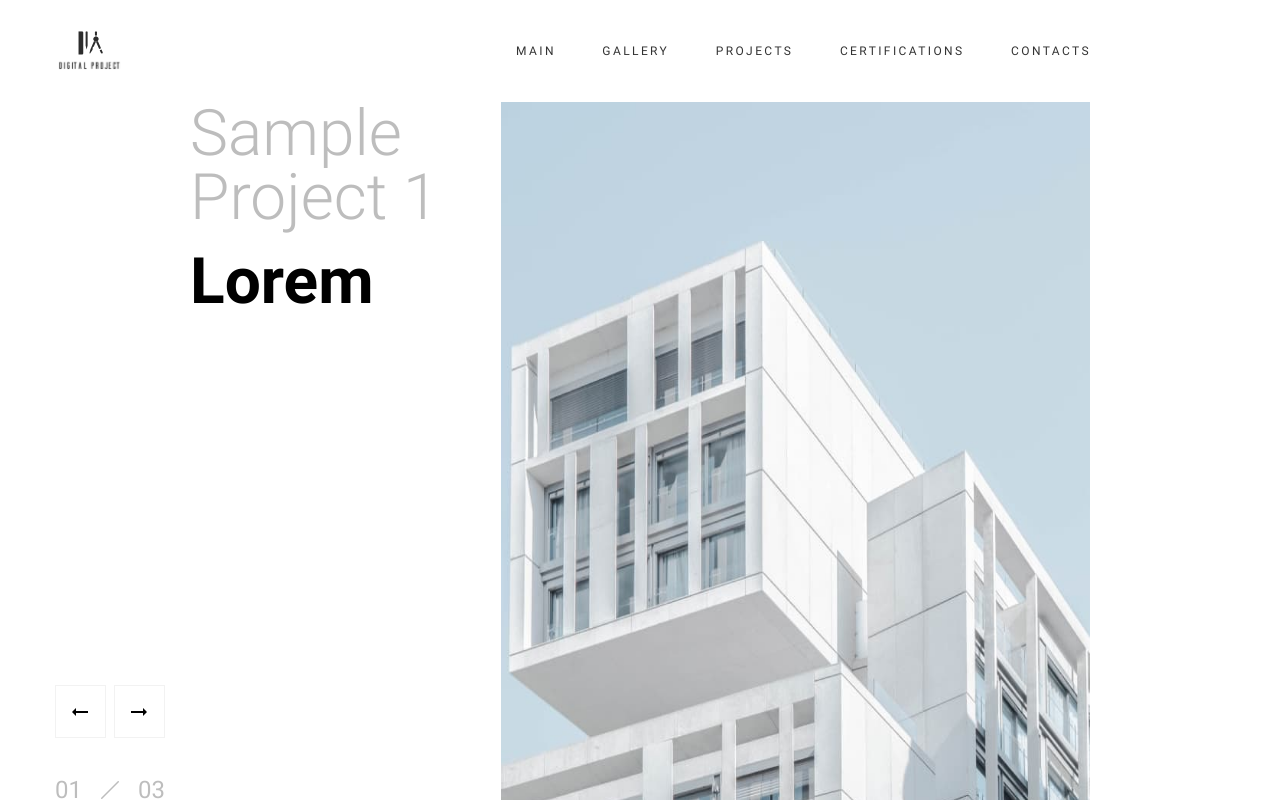
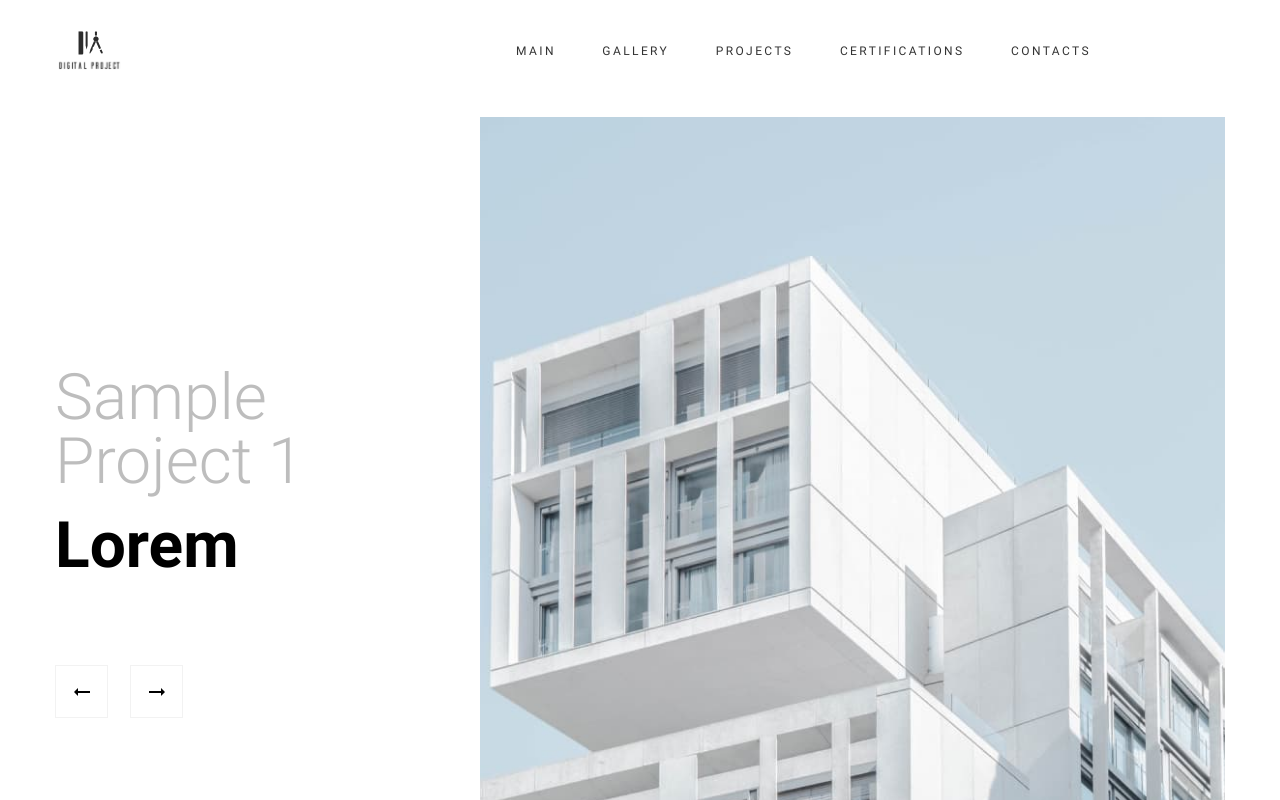
Before and after one commit to vicotroshenko/architects-site, a Next.js app: page / in a window 1280 px wide. Shown: the top 800 px of the page. Built offline with nearby package versions, Linux system fonts and the light colour scheme.

Commit message:
fix: Add slider

```diff
--- a/src/components/Hero/CarrouselItem.component.tsx
+++ b/src/components/Hero/CarrouselItem.component.tsx
@@ -4,7 +4,7 @@ import { BsSlashLg } from 'react-icons/bs';
 
 interface CarrouselItemProps {
   itemAmount: number;
-  itemCurrent: number;
+  itemCurrent?: number;
 }
 
 const CarrouselItem: React.FC<CarrouselItemProps> = ({
@@ -12,7 +12,7 @@ const CarrouselItem: React.FC<CarrouselItemProps> = ({
   itemCurrent,
 }) => {
   return (
-    <div className="flex gap-4 text-gray-bd text-xl">
+    <div className="flex gap-4 p-2 text-gray-dark lg:text-gray-bd text-xl backdrop-blur">
       <span>0{itemCurrent}</span>
       <BsSlashLg />
       <span>0{itemAmount}</span>
--- a/src/components/Hero/Hero.component.tsx
+++ b/src/components/Hero/Hero.component.tsx
@@ -1,83 +1,65 @@
 'use client';
 
 import { Direction } from '@/constants/sliderButton.constant';
-import clsx from 'clsx';
-import { nanoid } from 'nanoid';
-import Image from 'next/image';
-import React, { useState } from 'react';
-
-
+import { useState } from 'react';
+import { SwiperClass } from 'swiper/react';
 
 import PROJECTS from '../../../public/data/projects.json';
 import Container from '../Container/Container.component';
-import SubTitle from '../SubTitle/SubTitle.component';
-import Title from '../Title/Title.component';
 import CarrouselItem from './CarrouselItem.component';
 import SliderButton from './SliderButton.component';
-
+import SwiperBar from './SwiperBar.component';
 
 const Hero = () => {
+  const [swiperConfig, setSwiperConfig] = useState<SwiperClass>();
   const [currentSlide, setCurrentSlide] = useState(1);
-  const { projects } = PROJECTS;
-  const cutProjects = projects.slice(0, 3);
+  const projectsForView = PROJECTS.projects.slice(0, 3);
 
   const handleSliderClick = (e: React.MouseEvent): void => {
     const target = e.currentTarget as HTMLButtonElement;
-    const { name } = target;
-    if (name === Direction.RIGHT) {
+    const name = target.name as keyof typeof Direction;
+    const slideActions = {
+      [Direction.RIGHT]: () => {
+        swiperConfig?.slideNext();
         setCurrentSlide((prev) => {
-        if (prev >= cutProjects.length) return prev;
+          if (prev >= projectsForView.length) return prev;
           return prev + 1;
         });
-    }
-    if (name === Direction.LEFT) {
+      },
+      [Direction.LEFT]: () => {
+        swiperConfig?.slidePrev();
         setCurrentSlide((prev) => {
           if (prev - 1 <= 0) return prev;
           return prev - 1;
         });
-    }
+      },
+    };
+    slideActions[name]();
   };
 
-  const translateValue = ((100 / cutProjects.length) * (currentSlide - 1)).toFixed(2);
   return (
     <Container sx="flex flex-col items-center mb-[120px]">
-      <div className="container relative overflow-hidden">
-        <ul className={clsx('w-[300%] flex', `translate-x-[-${translateValue}%]`)}>
-          {cutProjects.map((item) => (
-            <li
-              key={nanoid()}
-              className="w-full flex justify-between px-[135px]"
-            >
-              <div>
-                <Title>{item.title}</Title>
-                <SubTitle>{item.description.slice(0, 5)}</SubTitle>
-              </div>
-              <div className="relative w-full max-w-[770px] h-screen">
-                <Image
-                  src={item.images.desktop[0]}
-                  fill
-                  alt={item.title}
+      <div className="container w-full relative overflow-hidden">
+        <SwiperBar
+          setSwiper={setSwiperConfig}
+          data={projectsForView}
         />
-              </div>
-            </li>
-          ))}
-        </ul>
-        <div className="absolute bottom-[100px] left-0">
-          <div className="flex gap-2 mb-10">
+        <div className="absolute bottom-[83px] left-4 lg:left-0 z-10 max-lg:p-3 ">
+          <div className="flex gap-[22px] mb-[90px]">
             <SliderButton
               onClick={handleSliderClick}
-              direction="LEFT"
+              direction={Direction.LEFT}
               label="prev slider button"
             />
             <SliderButton
               onClick={handleSliderClick}
-              direction="RIGHT"
+              direction={Direction.RIGHT}
               label="next slider button"
             />
           </div>
           <CarrouselItem
             itemCurrent={currentSlide}
-            itemAmount={cutProjects.length}
+            itemAmount={projectsForView.length}
           />
         </div>
       </div>
--- a/src/components/Hero/SliderButton.component.tsx
+++ b/src/components/Hero/SliderButton.component.tsx
@@ -22,7 +22,7 @@ const SliderButton: React.FC<SliderButtonProps> = ({
         type="button"
         onClick={onClick}
         name={direction}
-        className="flex items-center justify-center border border-gray-f2 min-h-[53px] w-full max-w-[53px]"
+        className="flex items-center justify-center border border-gray-f2 min-h-[53px] backdrop-blur w-[53px]"
         aria-label={label}
       >
         <ArrowIcon
--- /dev/null
+++ b/src/components/Hero/SwiperBar.component.tsx
@@ -0,0 +1,51 @@
+import { swiperHero } from '@/types/swiperHero.type';
+import { nanoid } from 'nanoid';
+import Image from 'next/image';
+import React, { Dispatch } from 'react';
+import 'swiper/css';
+import 'swiper/css/pagination';
+import { Autoplay } from 'swiper/modules';
+import { Swiper, SwiperClass, SwiperSlide } from 'swiper/react';
+
+import SubTitle from '../SubTitle/SubTitle.component';
+import Title from '../Title/Title.component';
+
+interface SwiperBarProps {
+  data: swiperHero;
+  setSwiper: Dispatch<SwiperClass>;
+}
+
+const SwiperBar: React.FC<SwiperBarProps> = ({ data, setSwiper }) => {
+  return (
+    <Swiper
+      spaceBetween={0}
+      slidesPerView={1}
+      modules={[Autoplay]}
+      autoplay={{
+        delay: 10000
+      }}
+      pagination={true}
+      onSwiper={(swiper) => setSwiper(swiper)}
+    >
+      {data.map((item) => (
+        <SwiperSlide key={nanoid()}>
+          <div className="w-full h-full min-h-[829px] flex gap-[122px] justify-between items-center">
+            <div className="max-lg:absolute top-4 left-4 z-10 mb-[90px]">
+              <Title>{item.title}</Title>
+              <SubTitle>{item.description.slice(0, 5)}</SubTitle>
+            </div>
+            <div className="absolute max-lg:inset-0 lg:relative w-full h-full lg:max-w-[770px] max-h-[928px] lg:h-screen">
+              <Image
+                src={item.images.desktop[0]}
+                fill
+                alt={item.title}
+              />
+            </div>
+          </div>
+        </SwiperSlide>
+      ))}
+    </Swiper>
+  );
+};
+
+export default SwiperBar;
```
Also changed, not shown: src/types/swiperHero.type.ts (added, +11 -0 lines). Lines whose indentation alone changed are shown as unchanged.
